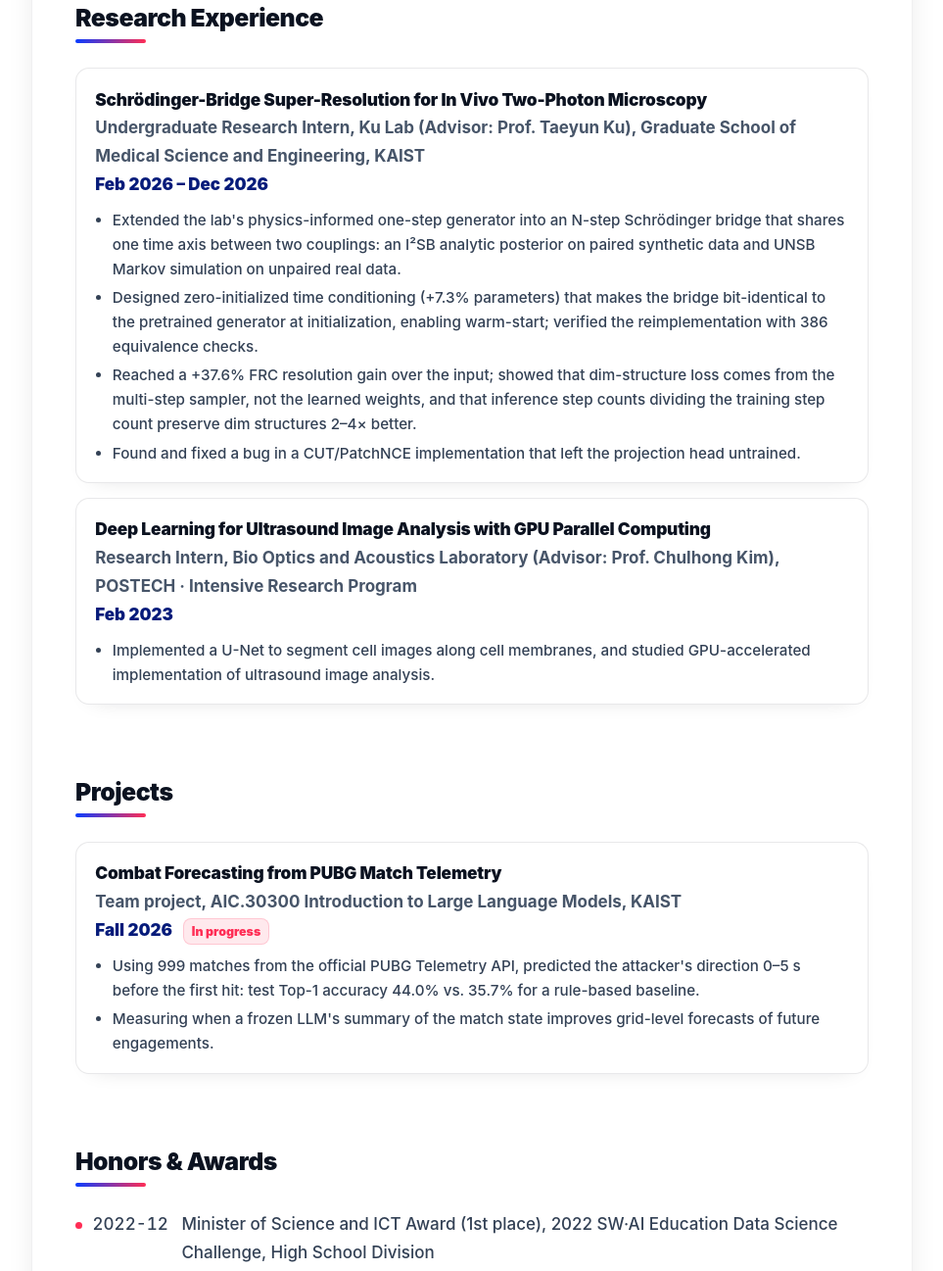
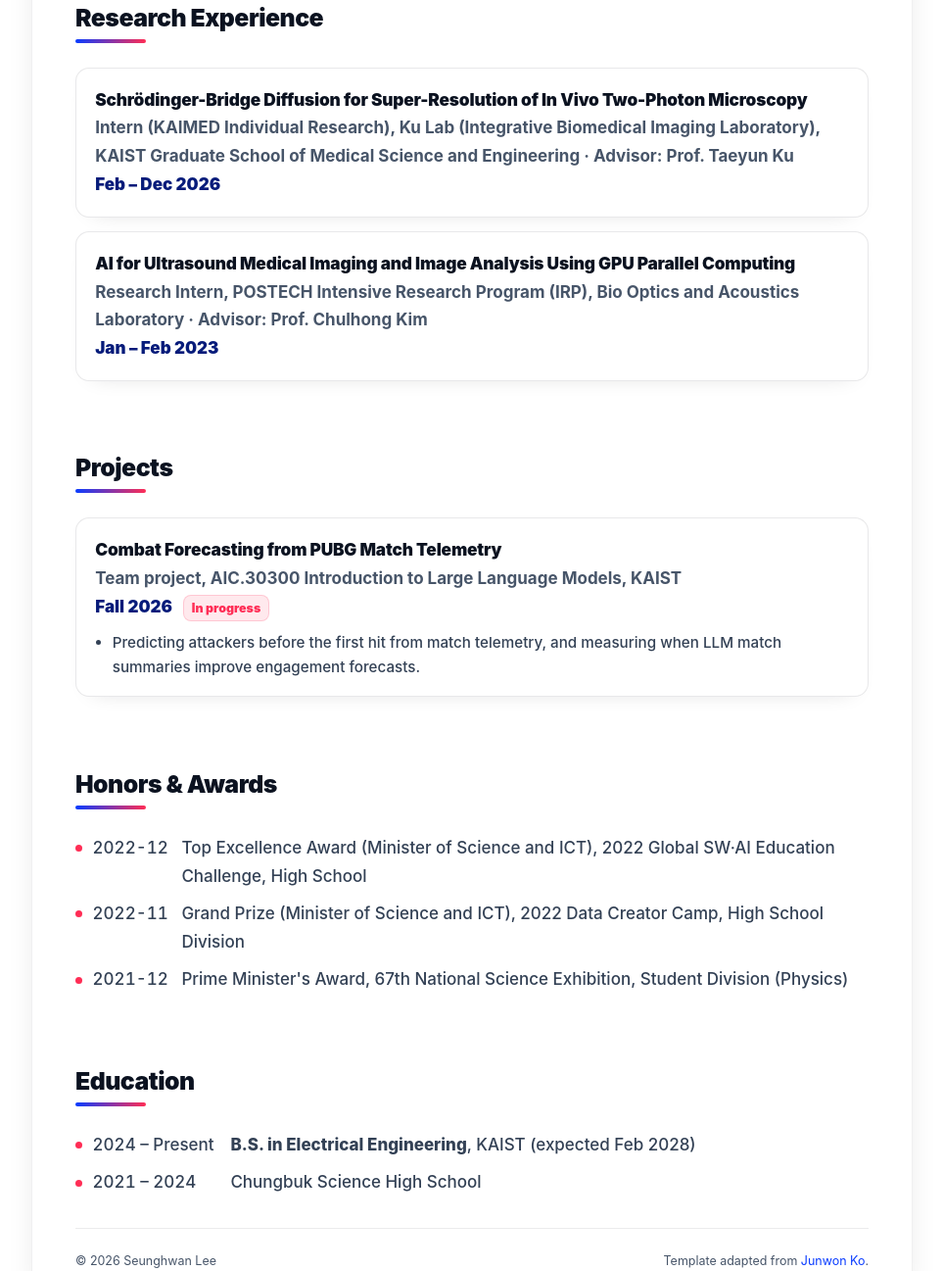
Before and after one commit to lsh4867/lsh4867.github.io, a plain HTML site: page index.html in a window 1280 px wide. Shown: the part 1261-2558 px from the top of the page at 98% size, without its empty margins (158-1121 px from the left). Drawn offline with Linux system fonts and the light colour scheme; a web font is replaced by a local one.

Commit message:
Concise one-page CV in reference format; verified awards, course titles, lab name
Co-Authored-By: Claude Opus 5.5 <noreply@anthropic.com>

```diff
--- a/index.html
+++ b/index.html
@@ -60,8 +60,8 @@
           <p>
             I am a third-year undergraduate student in Electrical Engineering at
             <a href="https://www.kaist.ac.kr/en/" target="_blank" rel="noopener">KAIST</a>.
-            In 2026 I have been working as an undergraduate researcher at the KAIST Graduate School of Medical Science and Engineering,
-            where I extended a physics-informed generator into a Schr&ouml;dinger bridge for unpaired super-resolution of in vivo two-photon microscopy.
+            In 2026 I was an intern at the Ku Lab, KAIST Graduate School of Medical Science and Engineering (KAIMED Individual Research),
+            working on Schr&ouml;dinger-bridge diffusion models for unpaired super-resolution of in vivo two-photon microscopy.
           </p>
           <p>
             I am interested in computer vision and large language models, and in particular in generative models whose outputs stay
@@ -77,8 +77,8 @@
           <heading>News</heading>
         </header>
         <ul class="news-list">
-          <li><span class="news-date">2026-11</span><span>Started a team project on combat forecasting from PUBG match telemetry with Transformers and LLMs (AIC.30300, KAIST).</span></li>
-          <li><span class="news-date">2026-02</span><span>Joined the KAIST Graduate School of Medical Science and Engineering as an undergraduate researcher.</span></li>
+          <li><span class="news-date">2026-11</span><span>Started a team project on LLM-assisted combat forecasting from PUBG match telemetry (Introduction to Large Language Models, KAIST).</span></li>
+          <li><span class="news-date">2026-02</span><span>Joined the Ku Lab, KAIST Graduate School of Medical Science and Engineering, as an intern (KAIMED Individual Research).</span></li>
           <li><span class="news-date">2025-09</span><span>Served as a student volunteer at <strong>MICCAI 2025</strong> in Daejeon.</span></li>
           <li><span class="news-date">2024-02</span><span>Started the B.S. program in Electrical Engineering at KAIST.</span></li>
         </ul>
@@ -91,30 +91,21 @@
 
         <article class="container2">
           <div class="item text2">
-            <papertitle>Schr&ouml;dinger-Bridge Super-Resolution for In Vivo Two-Photon Microscopy</papertitle>
+            <papertitle>Schr&ouml;dinger-Bridge Diffusion for Super-Resolution of In Vivo Two-Photon Microscopy</papertitle>
             <br>
-            <span class="entry-org">Undergraduate Research Intern, Ku Lab (Advisor: Prof. Taeyun Ku), Graduate School of Medical Science and Engineering, KAIST</span>
+            <span class="entry-org">Intern (KAIMED Individual Research), Ku Lab (Integrative Biomedical Imaging Laboratory), KAIST Graduate School of Medical Science and Engineering &middot; Advisor: Prof. Taeyun Ku</span>
             <br>
-            <em>Feb 2026 – Dec 2026</em>
-            <ul class="entry-points">
-              <li>Extended the lab's physics-informed one-step generator into an N-step Schr&ouml;dinger bridge that shares one time axis between two couplings: an I&sup2;SB analytic posterior on paired synthetic data and UNSB Markov simulation on unpaired real data.</li>
-              <li>Designed zero-initialized time conditioning (+7.3% parameters) that makes the bridge bit-identical to the pretrained generator at initialization, enabling warm-start; verified the reimplementation with 386 equivalence checks.</li>
-              <li>Reached a +37.6% FRC resolution gain over the input; showed that dim-structure loss comes from the multi-step sampler, not the learned weights, and that inference step counts dividing the training step count preserve dim structures 2&ndash;4&times; better.</li>
-              <li>Found and fixed a bug in a CUT/PatchNCE implementation that left the projection head untrained.</li>
-            </ul>
+            <em>Feb – Dec 2026</em>
           </div>
         </article>
 
         <article class="container2">
           <div class="item text2">
-            <papertitle>Deep Learning for Ultrasound Image Analysis with GPU Parallel Computing</papertitle>
+            <papertitle>AI for Ultrasound Medical Imaging and Image Analysis Using GPU Parallel Computing</papertitle>
             <br>
-            <span class="entry-org">Research Intern, Bio Optics and Acoustics Laboratory (Advisor: Prof. Chulhong Kim), POSTECH &middot; Intensive Research Program</span>
+            <span class="entry-org">Research Intern, POSTECH Intensive Research Program (IRP), Bio Optics and Acoustics Laboratory &middot; Advisor: Prof. Chulhong Kim</span>
             <br>
-            <em>Feb 2023</em>
-            <ul class="entry-points">
-              <li>Implemented a U-Net to segment cell images along cell membranes, and studied GPU-accelerated implementation of ultrasound image analysis.</li>
-            </ul>
+            <em>Jan – Feb 2023</em>
           </div>
         </article>
       </section>
@@ -132,8 +123,7 @@
             <br>
             <em>Fall 2026</em> <span class="status-badge">In progress</span>
             <ul class="entry-points">
-              <li>Using 999 matches from the official PUBG Telemetry API, predicted the attacker's direction 0&ndash;5 s before the first hit: test Top-1 accuracy 44.0% vs. 35.7% for a rule-based baseline.</li>
-              <li>Measuring when a frozen LLM's summary of the match state improves grid-level forecasts of future engagements.</li>
+              <li>Predicting attackers before the first hit from match telemetry, and measuring when LLM match summaries improve engagement forecasts.</li>
             </ul>
           </div>
         </article>
@@ -144,9 +134,9 @@
           <heading>Honors &amp; Awards</heading>
         </header>
         <ul class="news-list">
-          <li><span class="news-date">2022-12</span><span>Minister of Science and ICT Award (1st place), 2022 SW&middot;AI Education Data Science Challenge, High School Division</span></li>
-          <li><span class="news-date">2022-11</span><span>Minister of Science and ICT Award (1st place), 2022 Data Creator Camp, High School Division</span></li>
-          <li><span class="news-date">2021-12</span><span>Prime Minister's Award (2nd place), 67th National Science Exhibition, Physics</span></li>
+          <li><span class="news-date">2022-12</span><span>Top Excellence Award (Minister of Science and ICT), 2022 Global SW&middot;AI Education Challenge, High School</span></li>
+          <li><span class="news-date">2022-11</span><span>Grand Prize (Minister of Science and ICT), 2022 Data Creator Camp, High School Division</span></li>
+          <li><span class="news-date">2021-12</span><span>Prime Minister's Award, 67th National Science Exhibition, Student Division (Physics)</span></li>
         </ul>
       </section>
 
```
Also changed, not shown: 1 other file.
